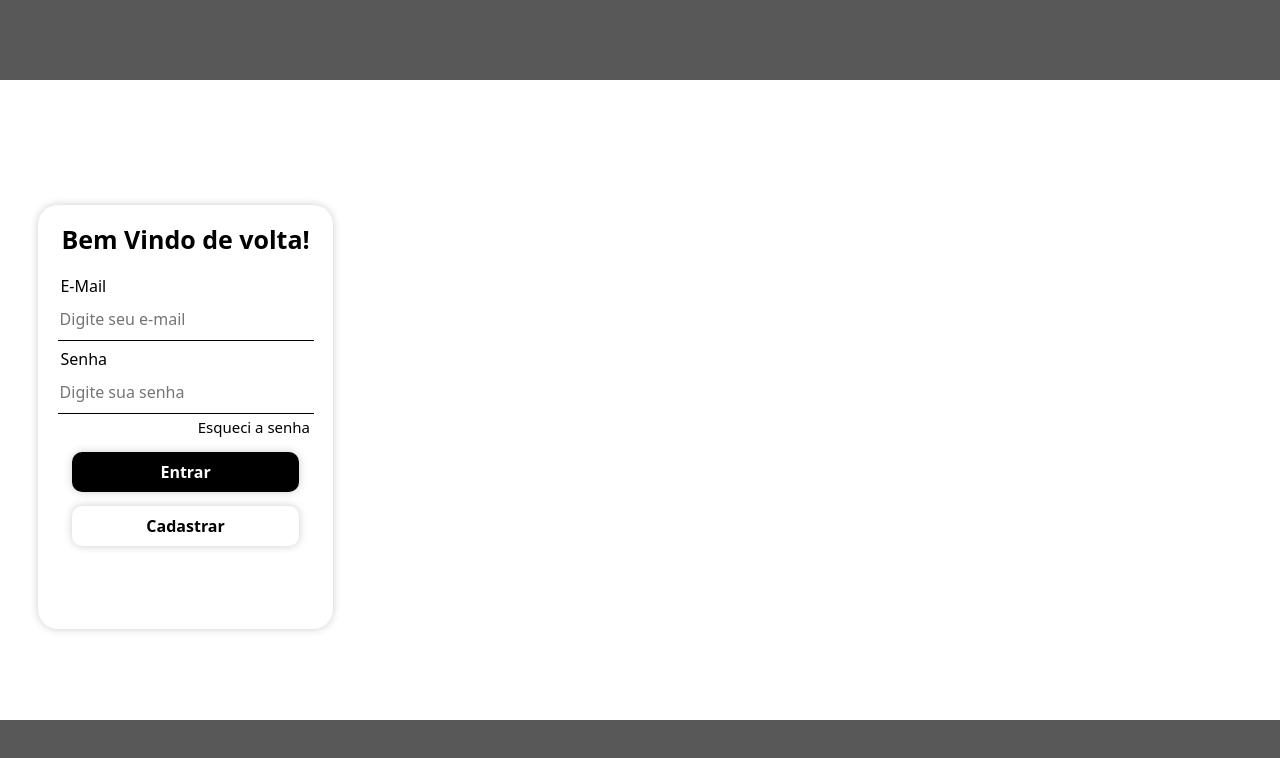
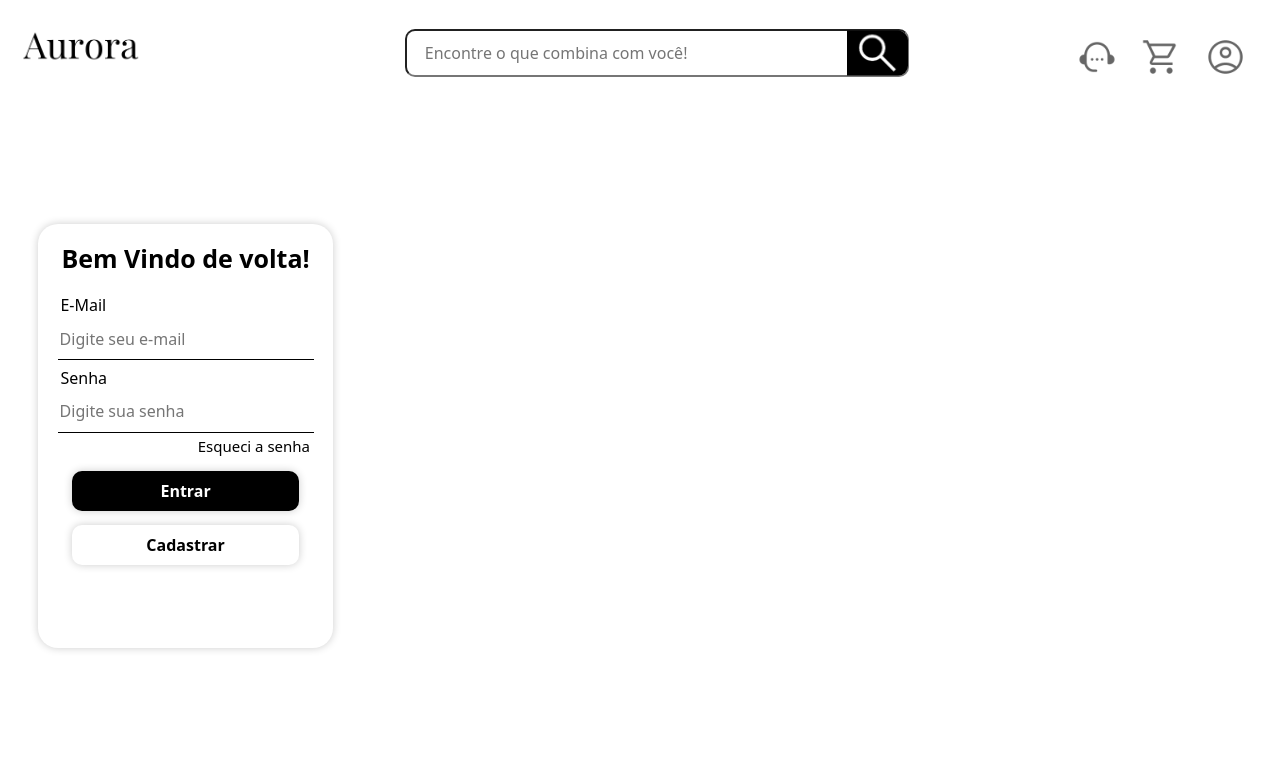
Before and after one commit to PedroFPer/aurora_interface, a website: page login.html in a window 1280 px wide. Drawn offline with nearby package versions, Linux system fonts and the light colour scheme; files that its build step writes are made by us from their sources.

Commit message:
Arrumando carrinho
Calma ainda não esta pronto, esta feio ainda

```diff
--- a/login.html
+++ b/login.html
@@ -6,11 +6,41 @@
     <title>Login</title>
 
     <link href="https://cdn.jsdelivr.net/npm/bootstrap@5.3.6/dist/css/bootstrap.min.css" rel="stylesheet" integrity="sha384-4Q6Gf2aSP4eDXB8Miphtr37CMZZQ5oXLH2yaXMJ2w8e2ZtHTl7GptT4jmndRuHDT" crossorigin="anonymous">
-    <link rel="stylesheet" href="login.css">
+    <link rel="stylesheet" href="styles/styles_especificos/login.css">
   </head>
 
   <body>
-    <head><nav></nav></head>
+    <header class="row">
+        <div class="conteiner_logo col-md-3 col-3">
+            <figure>
+                <img src="assets/imagens/imagens_originais/Aurora-logo-500x500.png" alt="aurora_logo">
+            </figure>
+        </div>
+
+        <div class="conteiner_input_buscar col-lg-5 d-lg-flex d-none">
+            <input class="d-lg-block d-none" type="text" placeholder="Encontre o que combina com você!">
+            <button class="btn_buscar d-lg-block d-none">
+                <figure><img src="assets/icon/search_50x50.png" alt="search_icon"></figure>
+            </button>
+        </div>
+
+        <nav class="conteiner_nav col-lg-2 col-md-3 col-3">
+            <ul class="conteiner_nav_option">
+                <li class="d-lg-none">
+                    <figure><img src="assets/icon/search_black.png" alt="search_icon"></figure>
+                </li>
+                <li>
+                    <figure><img src="assets/icon/apoio-suporte_100x100.png" alt="atendimento_icon"></figure>
+                </li>
+                <li>
+                    <figure><img src="assets/icon/carrinho_100x100.png" alt="carrinho_icon"></figure>
+                </li>
+                <li>
+                    <figure><img src="assets/icon/user_100x100.png" alt="user_icon"></figure>
+                </li>
+            </ul>
+        </nav>
+    </header>
 
     <main>
         <div  class="container">
--- a/styles/styles_especificos/login.css
+++ b/styles/styles_especificos/login.css
@@ -1,4 +1,4 @@
-@charset"utf-8";
+@charset "utf-8";
 
 body{
     height: 100%;
@@ -7,31 +7,15 @@ body{
     padding: 0px;
 
 }
-main{
-    background-image: url(woman.jpg);
-}
-nav{
-    background-color: rgb(88, 88, 88);
-    height: 10%;
-    width: 100%;
-    position: fixed;
-    top: 0px;
-    left: 0px;
-}
-footer{
-    background-color: rgb(88, 88, 88);
-    height: 10%;
-    width: 100%;
-    position: fixed;
-    bottom: 0px;
-    left: 0px;
-}
+
+
+
 
 .container{
     width: 23%;
     height: 53%;
     border-radius: 20px;
-    margin-top: 16%;
+    margin-top: 10%;
     margin-left: 3%;
     display: flex;
     flex-direction:column;
@@ -110,3 +94,225 @@ footer{
     font-weight: 600;
 
 }
+
+
+body{
+    width: 100vw;
+    height: 100vh;
+
+    padding: 0%;
+    margin: 0%;
+}
+
+header{
+    width: 100%;
+    height: 6em;
+
+    padding: 0.5%;
+    margin-top:10em;
+
+    display: flex;
+    align-items: center;
+    flex-direction: row;
+
+    flex-wrap: wrap;
+
+}
+
+.conteiner_logo{
+    height: 5em;
+
+    display: flex;
+    align-items: center;
+    flex-direction: row;
+
+    margin: 0% auto 1% 1em;
+
+}
+
+.conteiner_logo figure{
+    width:  40%;
+    height: 40%;
+    overflow: hidden;
+    margin: 0%;
+
+}
+
+.conteiner_logo img {
+    height: 100%;
+    width: 100%;
+    object-fit: cover
+}
+
+.conteiner_input_buscar {
+    height: 100%;
+    position: relative;
+
+    display: flex;
+    justify-content: center;
+    align-items: center;
+    flex-direction: row;
+
+    margin-right: 3em;
+}
+
+.conteiner_input_buscar input {
+    width: 100%;
+    height: 3em;
+    border-radius: 10px;
+
+    text-indent: 1em;
+
+}
+
+.btn_buscar {
+    width: 3.8em;
+    height: 2.8em;
+
+    position: absolute;
+    top: 50%;
+    right: 0.8em;
+    transform: translateY(-50%);
+
+    border: none;
+    border-radius: 0 10px 10px 0;
+    background-color: black;
+}
+
+.btn_buscar figure {
+    display: flex;
+    align-items: center;
+    justify-content: center;
+    flex-direction: row;
+
+    width:  100%;
+    height: 100%;
+    overflow: hidden;
+    margin: 0%;
+}
+
+.btn_buscar img {
+    height: 100%;
+    width: 100%;
+    object-fit: cover;
+}
+
+.conteiner_nav{
+    height: 3em;
+
+    display: flex;
+    align-items: center;
+    justify-content: right;
+    flex-direction: row;
+    margin: 0.5em 1em 0em auto;
+    padding: 0%;
+}
+
+.conteiner_nav_option{
+    width: 80%;
+    height: 80%;
+
+    display: flex;
+    align-items: center;
+    justify-content: center;
+    flex-direction: row;
+
+    gap: 1.5em;
+
+    list-style: none;
+
+    padding: 0%;
+
+    margin: 0%;
+
+}
+
+.conteiner_nav_option figure{
+    width:  100%;
+    height: 100%;
+    overflow: hidden;
+    margin: 0%;
+}
+
+.conteiner_nav_option img{
+    height: 100%;
+    width: 100%;
+    object-fit: cover;
+    opacity: 0.6;
+}
+
+
+@media (max-width: 1200px) {
+
+.conteiner_logo figure{
+    width:  50%;
+    height: 50%;
+    overflow: hidden;
+    margin: 0%;
+
+}
+
+.conteiner_nav_option{
+    width: 100%;
+    height: 100%;
+}
+
+}
+
+@media (max-width: 992x) {
+
+.conteiner_logo figure{
+    width:  70%;
+    height: 70%;
+
+
+}
+
+.conteiner_input_buscar input {
+    place-content: none;
+
+}
+
+.conteiner_nav_option{
+    width: 80%;
+    height: 80%;
+}
+}
+
+
+@media (max-width: 768px) {
+
+.conteiner_logo figure{
+    width:  70%;
+    height: 70%;
+
+}
+
+
+.conteiner_nav_option{
+    width: 95%;
+    height: 95%;
+}
+
+}
+
+@media(max-width :576px){
+
+    header{
+        height: 4em;
+    }
+
+ .conteiner_logo{
+    height: 3m;
+
+    }
+
+  .conteiner_logo figure{
+    width:  70%;
+    height: 70%;
+  }
+
+  .conteiner_nav_option{
+    gap: 0.8em;
+  }
+}
```
Also changed, not shown: carrinho.html (+22 -10 lines), styles/styles_especificos/carrinho.css (+47 -7 lines), 2 other files.
